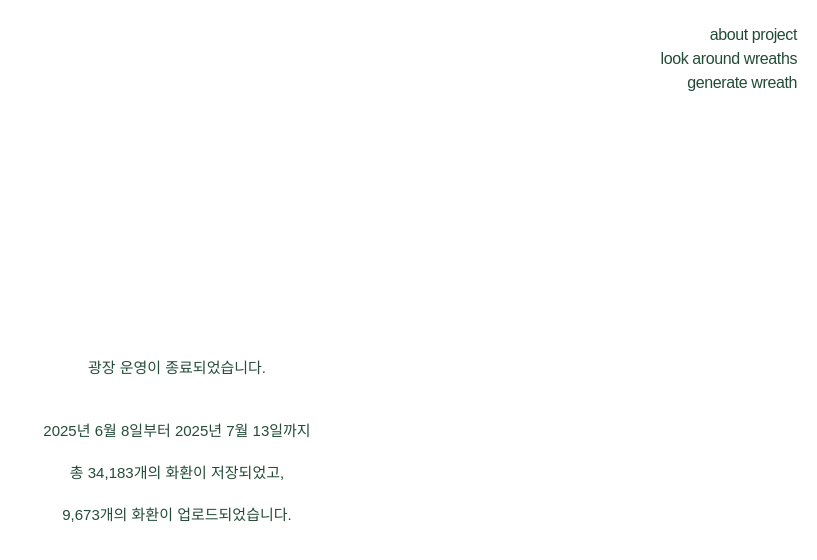
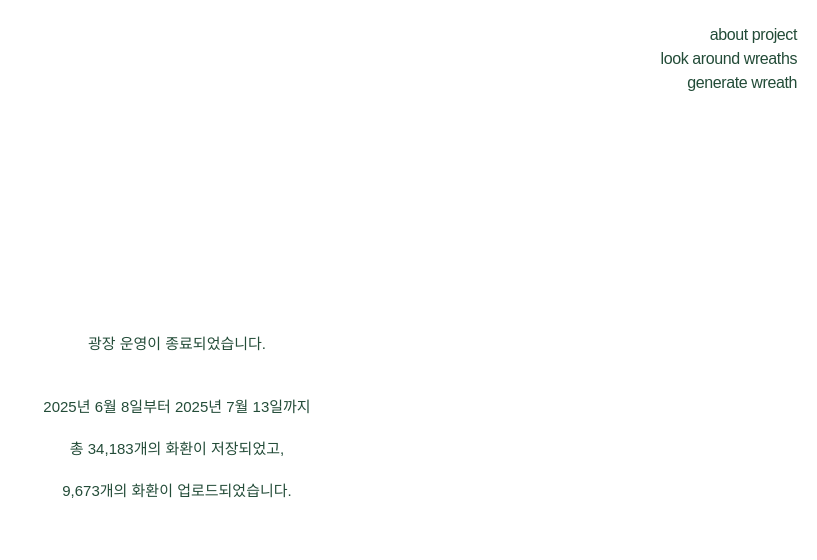
Before and after one commit to n1yhc/wreath-generator-clean, a plain HTML site: page gallery.html in a window 1280 px wide. Shown: the whole page, without its empty margins (463-1280 px from the left). Drawn offline with Linux system fonts and the light colour scheme.

Commit message:
real final

```diff
--- a/gallery.html
+++ b/gallery.html
@@ -86,7 +86,7 @@
 
     .text-overlay {
   position: absolute;
-  top: 42%;
+  top: 39%;
   left: 0;
   right: 0;
   margin: 0 auto;
```
